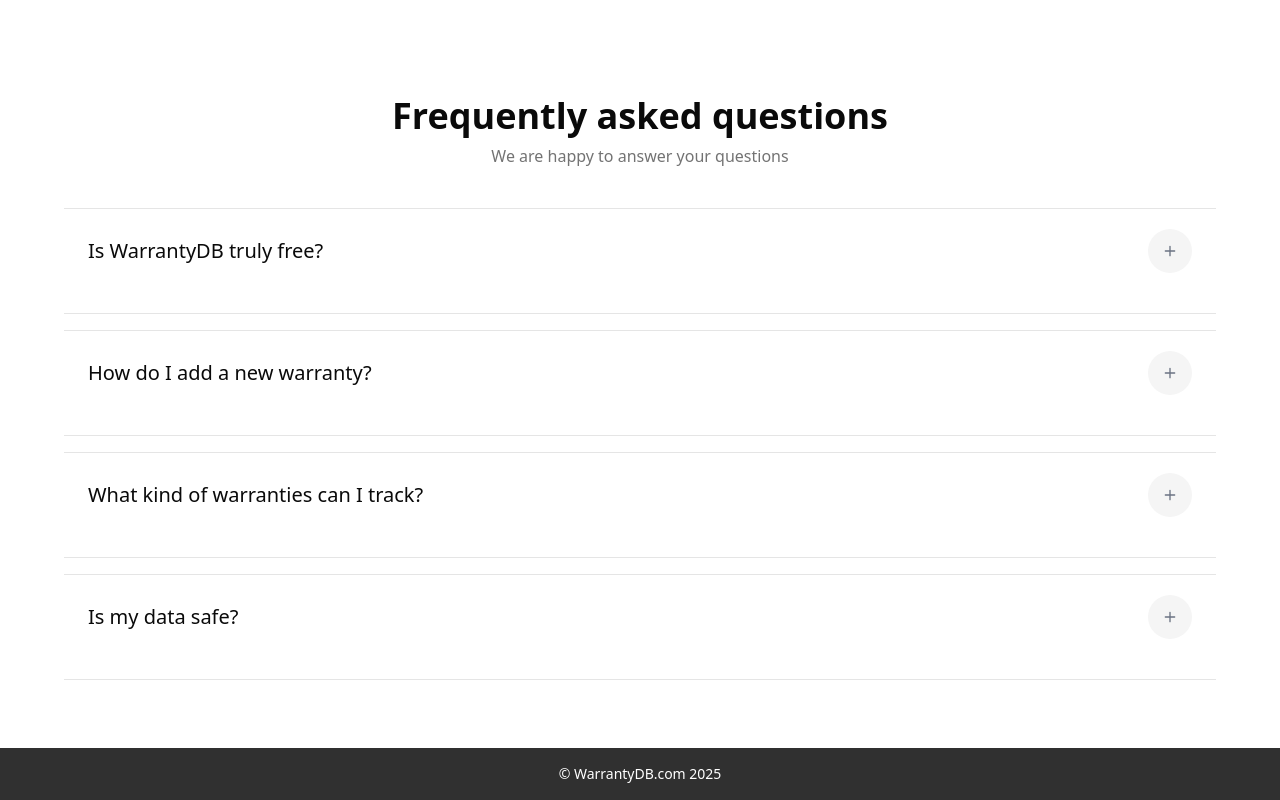
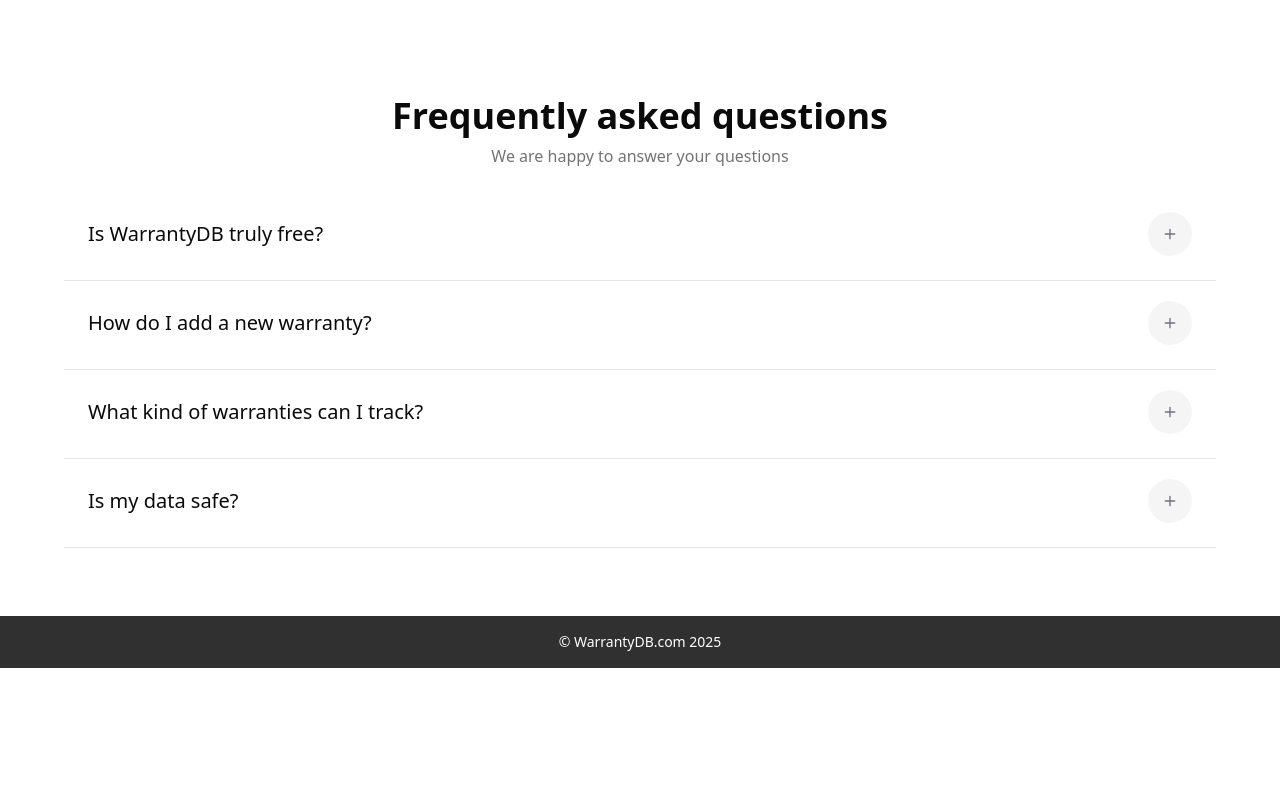
Before and after one commit to muaaz0333/Vehixure-FE, a Next.js app: page / in a window 1280 px wide. Shown: the part 3765-4565 px from the top of the page. After the commit the page ends 4433 px from the top, so only its background shows below. Built offline with nearby package versions, Linux system fonts and the light colour scheme; no server answers.

Commit message:
fixed the landing page

```diff
--- a/app/page.tsx
+++ b/app/page.tsx
@@ -537,13 +537,13 @@
               return (
                 <div
                   key={idx}
-                  className="border-t border-b border-border bg-white transition-shadow"
+                  className="border-b border-border bg-white transition-shadow"
                 >
                   {/* Header */}
                   <button
                     type="button"
                     onClick={() => setOpenIndex(open ? null : idx)}
-                    className="w-full flex items-center justify-between gap-4 px-6 py-5 text-left"
+                    className="w-full flex items-center justify-between gap-4 px-6 py-1 text-left"
                   >
                     <span className="sm:text-lg lg:text-xl font-medium">
                       {item.q}
```
